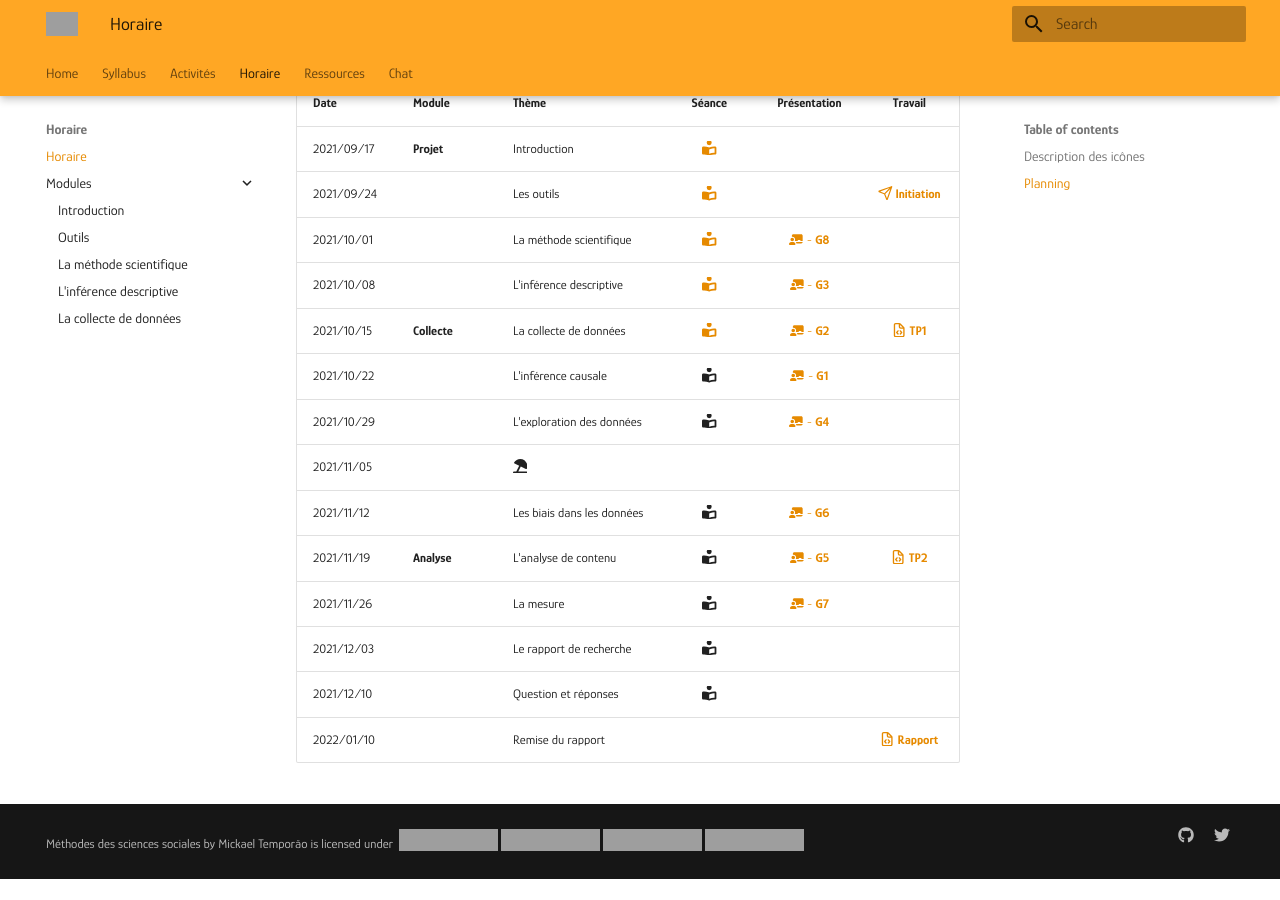
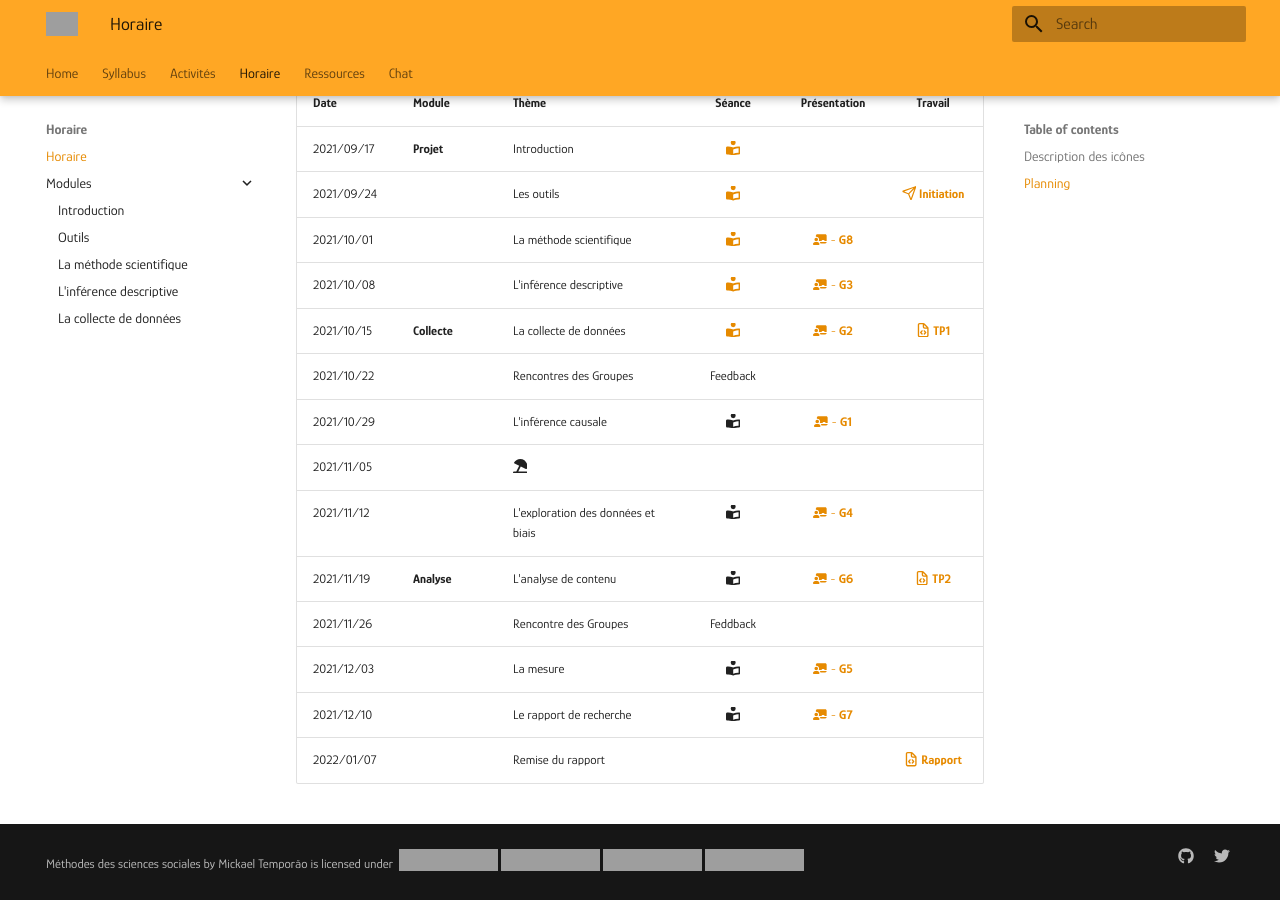
Before and after one commit to mickaeltemporao/mdss, an MkDocs documentation site: the page built from docs/schedule.md, in a window 1280 px wide and 900 px high, scrolled down 537 px, cut to the strip 0-900 px from the top of the window. Built offline with MkDocs 1.6.1 and Material for MkDocs 9.7.7, drawn with Linux system fonts in a browser that asks for light colours; before the commit the page ends 1416 px from its top, so only the background shows below that; grey boxes are pictures that could not be loaded.

Commit message:
update schedule

```diff
--- a/docs/schedule.md
+++ b/docs/schedule.md
@@ -21,19 +21,19 @@ Cet horaire est approximatif, sujet à des changements en fonction des besoins d
 
 ## Planning
 
-| Date       | Module       | Thème                               | Séance                                                              | Présentation                                                                   | Travail                                                                                                                                                     |
-| -          | -            | -                                   | :-:                                                                 | :-:                                                                            | :-:                                                                                                                                                         |
-| 2021/09/17 | **Projet**   | Introduction                        | [:fontawesome-solid-book-reader:](modules/introduction.md)          |                                                                                |                                                                                                                                                             |
-| 2021/09/24 |              | Les outils                          | [:fontawesome-solid-book-reader:](modules/tools.md)                 |                                                                                | [**:fontawesome-regular-paper-plane: Initiation**](resources/onboarding.md)                                                                                 |
-| 2021/10/01 |              | La méthode scientifique             | [:fontawesome-solid-book-reader:](modules/science.md)               | [:fontawesome-solid-chalkboard-teacher: - **G8**](activities/participation.md) |                                                                                                                                                             |
-| 2021/10/08 |              | L'inférence descriptive             | [:fontawesome-solid-book-reader:](modules/descriptive-inference.md) | [:fontawesome-solid-chalkboard-teacher: - **G3**](activities/participation.md) |                                                                                                                                                             |
-| 2021/10/15 | **Collecte** | La collecte de données              | [:fontawesome-solid-book-reader:](modules/literature-review.md)     | [:fontawesome-solid-chalkboard-teacher: - **G2**](activities/participation.md) | [**:fontawesome-regular-file-code: TP1**](https://colab.research.google.com/github/mickaeltemporao/mdss-materials/blob/main/projet-de-recherche.ipynb)      |
-| 2021/10/22 |              | L'inférence causale                 | :fontawesome-solid-book-reader:                                     | [:fontawesome-solid-chalkboard-teacher: - **G1**](activities/participation.md) |                                                                                                                                                             |
-| 2021/10/29 |              | L'exploration des données           | :fontawesome-solid-book-reader:                                     | [:fontawesome-solid-chalkboard-teacher: - **G4**](activities/participation.md) |                                                                                                                                                             |
-| 2021/11/05 |              | :fontawesome-solid-umbrella-beach:  |                                                                     |                                                                                |                                                                                                                                                             |
-| 2021/11/12 |              | Les biais dans les données          | :fontawesome-solid-book-reader:                                     | [:fontawesome-solid-chalkboard-teacher: - **G6**](activities/participation.md) |                                                                                                                                                             |
-| 2021/11/19 | **Analyse**  | L'analyse de contenu                | :fontawesome-solid-book-reader:                                     | [:fontawesome-solid-chalkboard-teacher: - **G5**](activities/participation.md) | [**:fontawesome-regular-file-code: TP2**](https://colab.research.google.com/github/mickaeltemporao/mdss-materials/blob/main/rapport-de-collecte.ipynb)      |
-| 2021/11/26 |              | La mesure                           | :fontawesome-solid-book-reader:                                     | [:fontawesome-solid-chalkboard-teacher: - **G7**](activities/participation.md) |                                                                                                                                                             |
-| 2021/12/03 |              | Le rapport de recherche             | :fontawesome-solid-book-reader:                                     |                                                                                |                                                                                                                                                             |
-| 2021/12/10 |              | Question et réponses                | :fontawesome-solid-book-reader:                                     |                                                                                |                                                                                                                                                             |
-| 2022/01/10 |              | Remise du rapport                   |                                                                     |                                                                                | [**:fontawesome-regular-file-code: Rapport**](https://colab.research.google.com/github/mickaeltemporao/mdss-materials/blob/main/rapport-de-recherche.ipynb) |
+| Date       | Module       | Thème                                  | Séance                                                              | Présentation                                                                   | Travail                                                                                                                                                     |
+| -          | -            | -                                      | :-:                                                                 | :-:                                                                            | :-:                                                                                                                                                         |
+| 2021/09/17 | **Projet**   | Introduction                           | [:fontawesome-solid-book-reader:](modules/introduction.md)          |                                                                                |                                                                                                                                                             |
+| 2021/09/24 |              | Les outils                             | [:fontawesome-solid-book-reader:](modules/tools.md)                 |                                                                                | [**:fontawesome-regular-paper-plane: Initiation**](resources/onboarding.md)                                                                                 |
+| 2021/10/01 |              | La méthode scientifique                | [:fontawesome-solid-book-reader:](modules/science.md)               | [:fontawesome-solid-chalkboard-teacher: - **G8**](activities/participation.md) |                                                                                                                                                             |
+| 2021/10/08 |              | L'inférence descriptive                | [:fontawesome-solid-book-reader:](modules/descriptive-inference.md) | [:fontawesome-solid-chalkboard-teacher: - **G3**](activities/participation.md) |                                                                                                                                                             |
+| 2021/10/15 | **Collecte** | La collecte de données                 | [:fontawesome-solid-book-reader:](modules/literature-review.md)     | [:fontawesome-solid-chalkboard-teacher: - **G2**](activities/participation.md) | [**:fontawesome-regular-file-code: TP1**](https://colab.research.google.com/github/mickaeltemporao/mdss-materials/blob/main/projet-de-recherche.ipynb)      |
+| 2021/10/22 |              | Rencontres des Groupes                 | Feedback                                                            |                                                                                |                                                                                                                                                             |
+| 2021/10/29 |              | L'inférence causale                    | :fontawesome-solid-book-reader:                                     | [:fontawesome-solid-chalkboard-teacher: - **G1**](activities/participation.md) |                                                                                                                                                             |
+| 2021/11/05 |              | :fontawesome-solid-umbrella-beach:     |                                                                     |                                                                                |                                                                                                                                                             |
+| 2021/11/12 |              | L'exploration des données et biais     | :fontawesome-solid-book-reader:                                     | [:fontawesome-solid-chalkboard-teacher: - **G4**](activities/participation.md) |                                                                                                                                                             |
+| 2021/11/19 | **Analyse**  | L'analyse de contenu                   | :fontawesome-solid-book-reader:                                     | [:fontawesome-solid-chalkboard-teacher: - **G6**](activities/participation.md) | [**:fontawesome-regular-file-code: TP2**](https://colab.research.google.com/github/mickaeltemporao/mdss-materials/blob/main/rapport-de-collecte.ipynb)      |
+| 2021/11/26 |              | Rencontre des Groupes                  | Feddback                                                            |                                                                                |                                                                                                                                                             |
+| 2021/12/03 |              | La mesure                              | :fontawesome-solid-book-reader:                                     | [:fontawesome-solid-chalkboard-teacher: - **G5**](activities/participation.md) |                                                                                                                                                             |
+| 2021/12/10 |              | Le rapport de recherche                | :fontawesome-solid-book-reader:                                     | [:fontawesome-solid-chalkboard-teacher: - **G7**](activities/participation.md) |                                                                                                                                                             |
+| 2022/01/07 |              | Remise du rapport                      |                                                                     |                                                                                | [**:fontawesome-regular-file-code: Rapport**](https://colab.research.google.com/github/mickaeltemporao/mdss-materials/blob/main/rapport-de-recherche.ipynb) |
```
